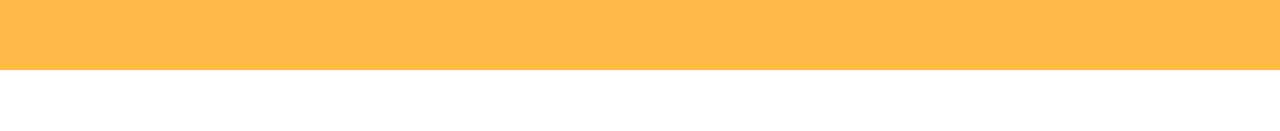
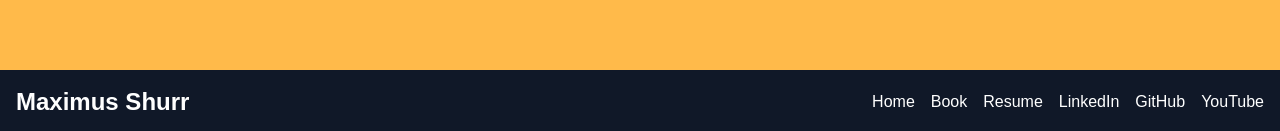
Before and after one commit to MechanicalMax/MaximusShurr.com, a Next.js app in the folder next-web-app/: page / in a window 1280 px wide. Shown: the part 8586-8717 px from the top of the page. Before the commit the page ends 8656 px from the top, so only its background shows below. Built offline with nearby package versions, Linux system fonts and the light colour scheme.

Commit message:
feat(footer): Add navigation footer to bottom of site
Includes my name, links around the site, and links to my social profiles

```diff
--- a/next-web-app/app/layout.tsx
+++ b/next-web-app/app/layout.tsx
@@ -1,6 +1,7 @@
 import type { Metadata } from "next";
 import { Geist, Geist_Mono } from "next/font/google";
 import "./globals.css";
+import Link from "next/link";
 
 const geistSans = Geist({
   variable: "--font-geist-sans",
@@ -29,6 +30,21 @@ export default function RootLayout({
       >
         {children}
       </body>
+      <nav className="bg-gray-900">
+        <div className="container mx-auto px-4">
+          <div className="flex justify-between items-center py-4">
+            <div className="text-white font-bold text-2xl mr-4">Maximus Shurr</div>
+            <div className="flex flex-wrap gap-4 justify-end">
+              <Link href="/" className="text-white hover:text-gray-300">Home</Link>
+              <Link href="/book" className="text-white hover:text-gray-300">Book</Link>
+              <Link href="/resume" className="text-white hover:text-gray-300">Resume</Link>
+              <Link target="_blank" href="https://www.linkedin.com/m/in/maxshurr/" className="text-white hover:text-gray-300">LinkedIn</Link>
+              <Link target="_blank" href="https://github.com/MechanicalMax" className="text-white hover:text-gray-300">GitHub</Link>
+              <Link target="_blank" href="https://youtube.com/c/mechanicalmax" className="text-white hover:text-gray-300">YouTube</Link>
+            </div>
+          </div>
+        </div>
+      </nav>
     </html>
   );
 }
```
